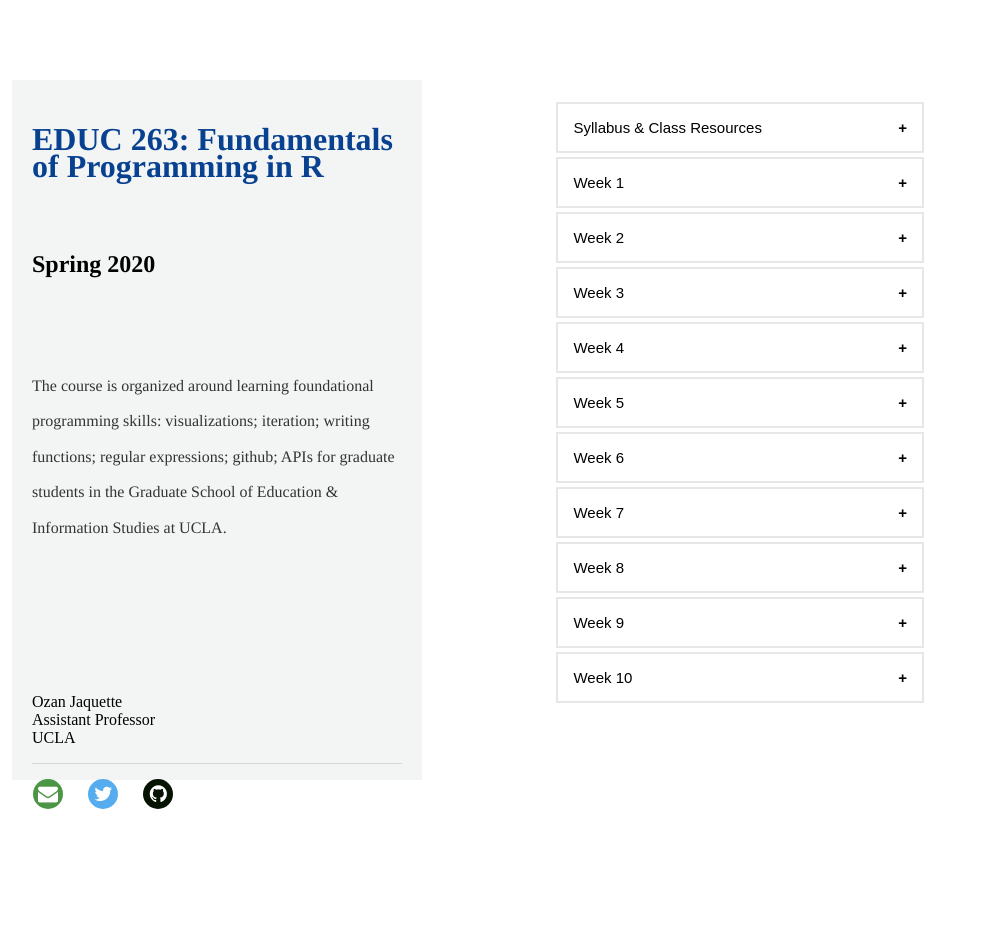
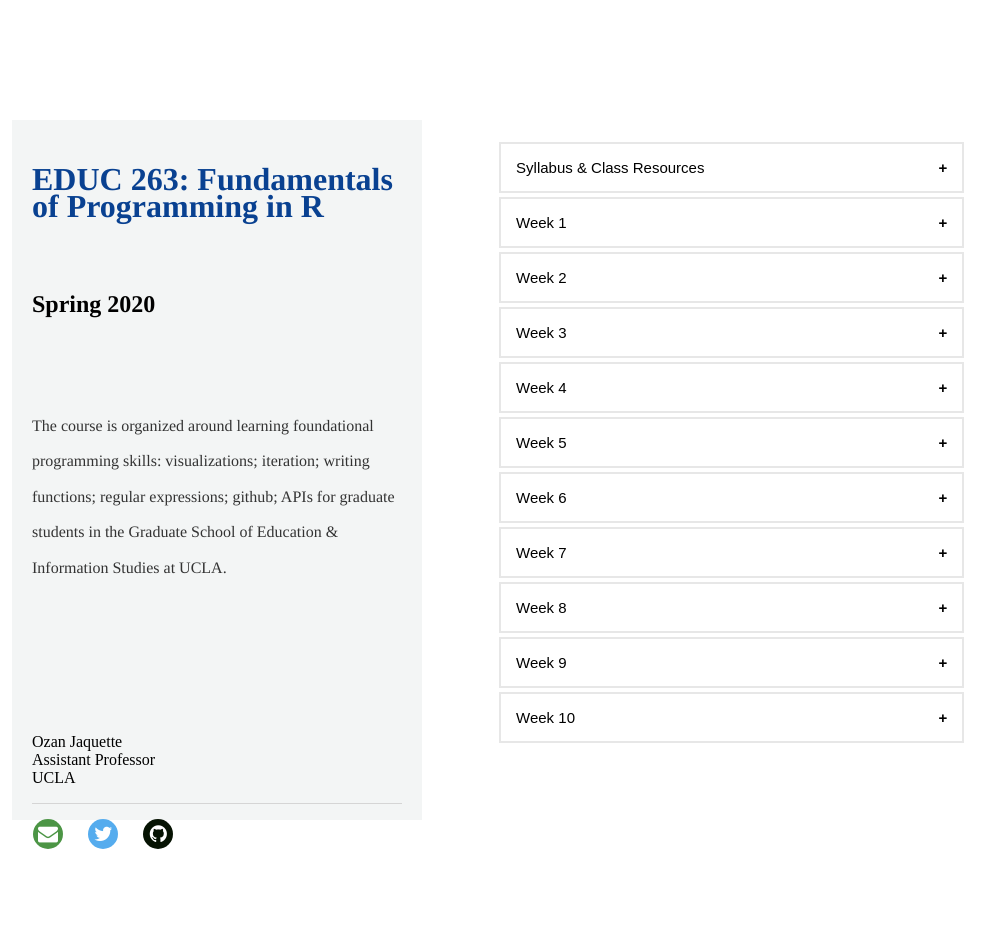
Before and after one commit to Rucla-ed/rclass2, a Jekyll site: the page built from README.md, in a window 1280 px wide. Shown: the whole page, without its empty margins (116-1111 px from the left). Built offline with Jekyll 4.4.1, drawn with Linux system fonts in a browser that asks for light colours; our own code applies the rules of GitHub Pages for plain Markdown files; before the commit the page ends 900 px from its top, so only the background shows below that.

Commit message:
changing layout of website

```diff
--- a/_layouts/default.html
+++ b/_layouts/default.html
@@ -14,7 +14,7 @@
   color: black;
   cursor: pointer;
   padding: 15px;
-  width: 80%;
+  width: 90%;
   border: 2px solid #e7e7e7;
   text-align: left;
   outline: none;
@@ -53,7 +53,7 @@
 .wrapper {
   margin: 2px auto;
   float: right;
-  width: 80%;
+  width: 90%;
 }
 
 .indented {
--- a/css/main.css
+++ b/css/main.css
@@ -1,4 +1,4 @@
-body { margin: 80px auto; width: 80%; }
+body { margin: 120px auto; width: 80%; }
 
 a { text-decoration: none; color: #999; }
 a:hover { text-decoration: underline; }
```
